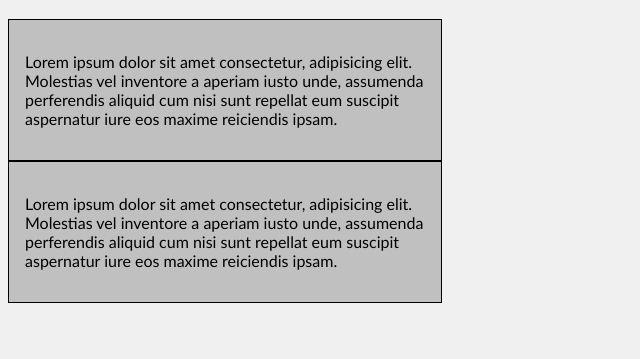
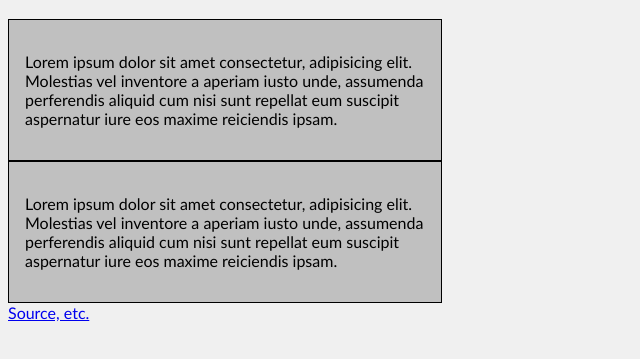
Before and after one commit to sackeyjason/draggable, a plain HTML site: page index.html in a window 1280 px wide. Shown: the part 63-422 px from the top of the page, without its empty margins (0-640 px from the left). Drawn offline with Linux system fonts and the light colour scheme.

Commit message:
Github link

```diff
--- a/index.html
+++ b/index.html
@@ -26,6 +26,7 @@
         sunt repellat eum suscipit aspernatur iure eos maxime reiciendis ipsam.
       </p>
     </div>
+    <a href="https://github.com/sackeyjason/draggable">Source, etc.</a>
     <script src="script.js"></script>
   </body>
 </html>
```
